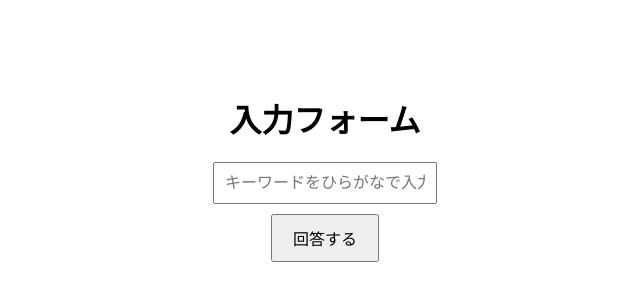
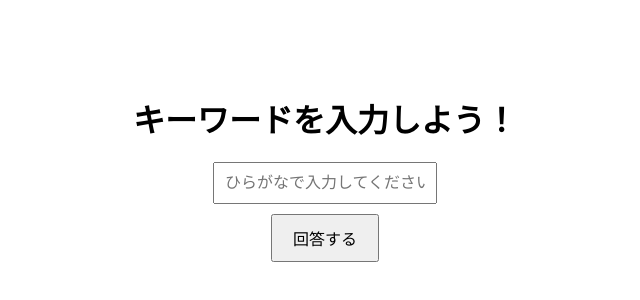
Before and after one commit to ryuryu1030/html-form-project, a plain HTML site: page index.html in a window 1280 px wide. Shown: the part 232-532 px from the top of the page, without its empty margins (315-955 px from the left). Drawn offline with Linux system fonts and the light colour scheme.

Commit message:
Update Message

```diff
--- a/index.html
+++ b/index.html
@@ -31,8 +31,8 @@
 </head>
 <body>
     <div class="container">
-        <h1>入力フォーム</h1>
-        <input type="text" id="userInput" placeholder="キーワードをひらがなで入力してください">
+        <h1>キーワードを入力しよう！</h1>
+        <input type="text" id="userInput" placeholder="ひらがなで入力してください">
         <br>
         <button onclick="checkAnswer()">回答する</button>
     </div>
```
